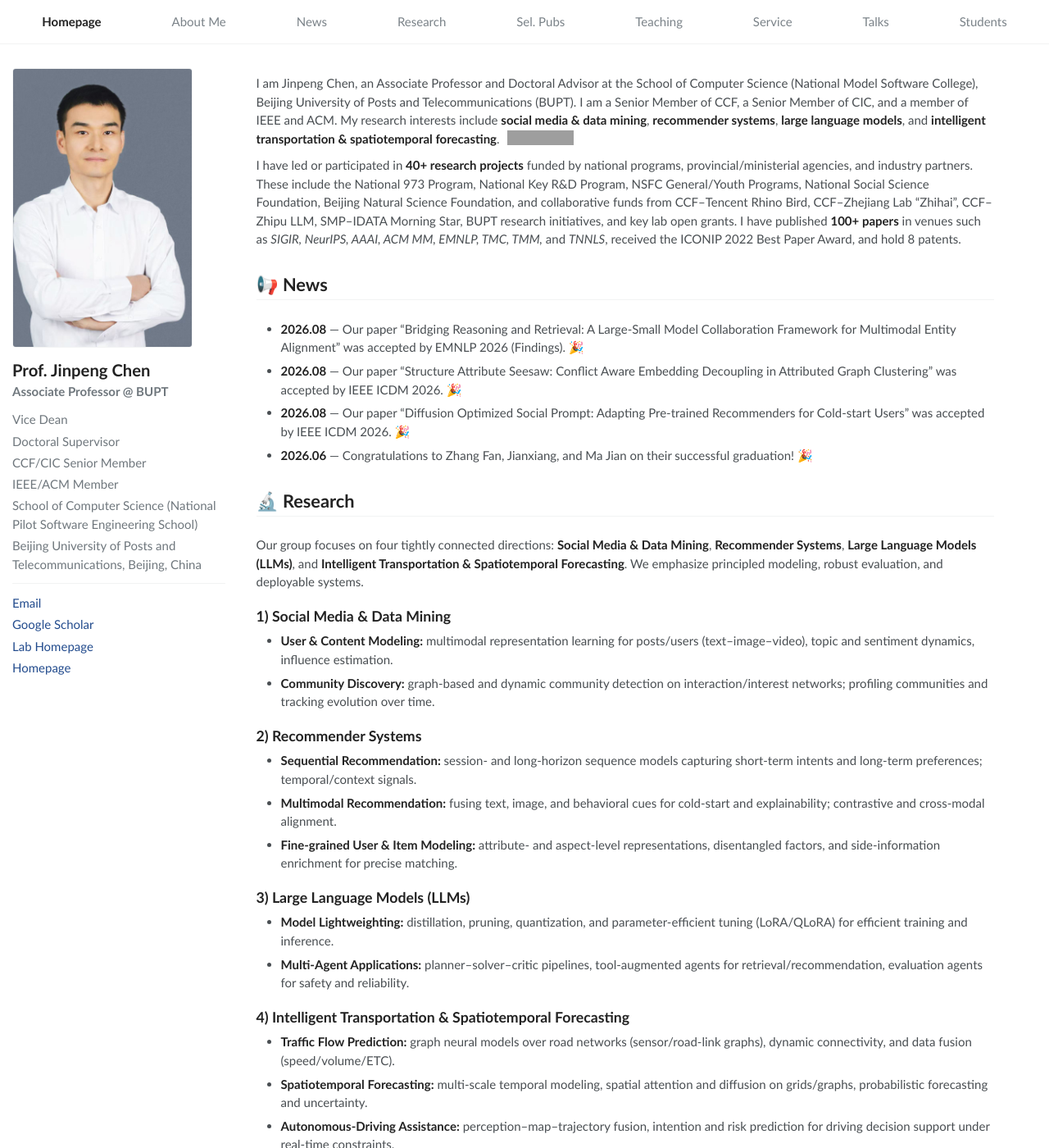
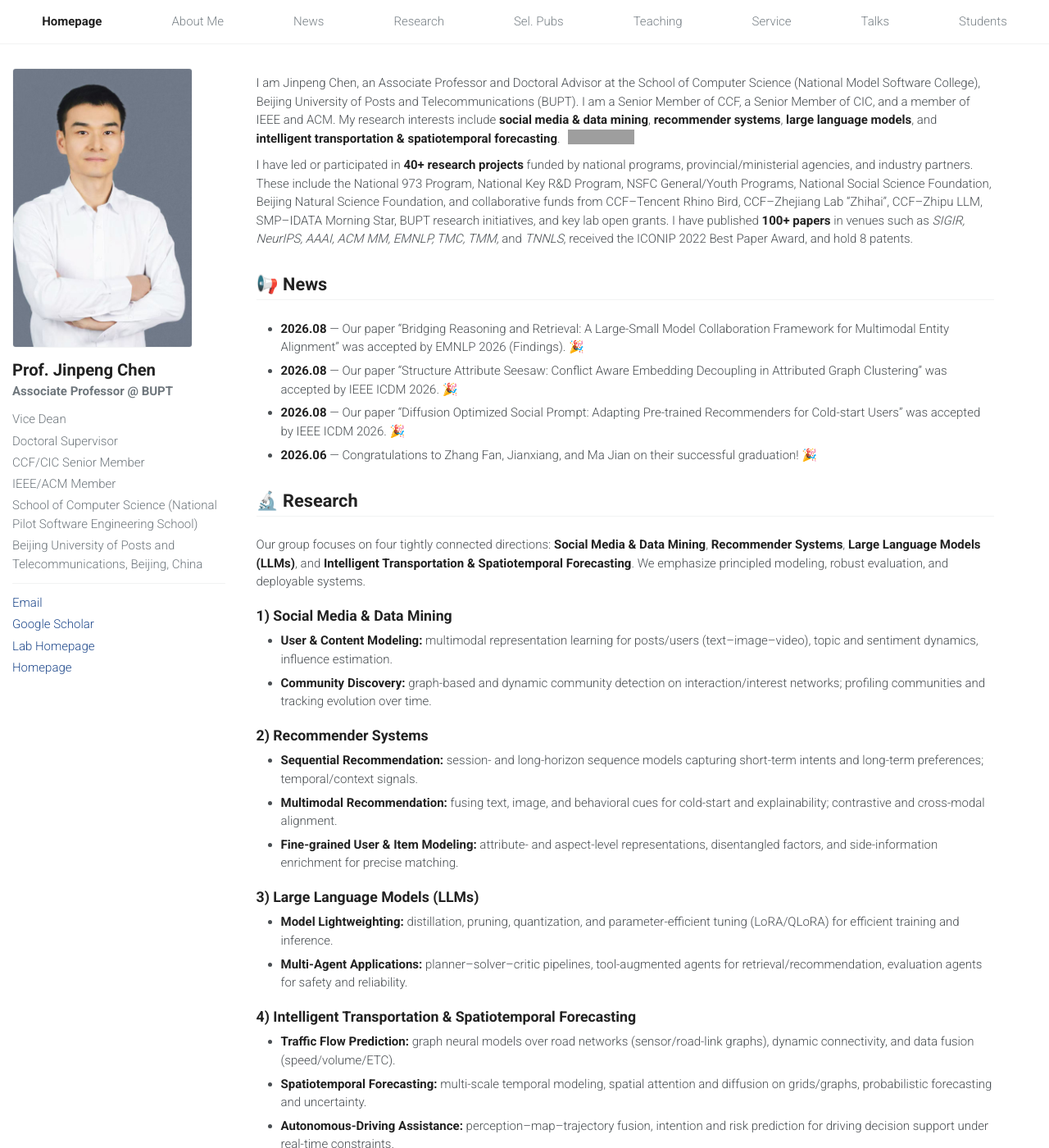
Before and after one commit to acdc-lab/jpchen, a Jekyll site: the page built from index.markdown, in a window 1280 px wide and 1400 px high. Shown: the whole window at 82% size. Built offline with Jekyll 4.4.1, drawn with Linux system fonts in a browser that asks for light colours; grey boxes are pictures that could not be loaded.

Commit message:
Switch fonts to Roboto (300 body / 700 headings), drop unused Inter and JetBrains Mono
Co-Authored-By: Claude <noreply@anthropic.com>

```diff
--- a/_layouts/default.html
+++ b/_layouts/default.html
@@ -5,9 +5,9 @@
   <meta name="viewport" content="width=device-width, initial-scale=1">
   <title>{% if page.title %}{{ page.title }} — {% endif %}{{ site.title }}</title>
   <meta name="description" content="{{ site.tagline }}">
-  <link rel="stylesheet" href="{{ "/assets/css/main.css" | relative_url }}?v=20260610-nav-flex">
+  <link rel="stylesheet" href="{{ "/assets/css/main.css" | relative_url }}?v=20260909-roboto">
   <link rel="preconnect" href="https://fonts.googleapis.com">
-  <link href="https://fonts.googleapis.com/css2?family=Inter:wght@300;400;600;800&family=JetBrains+Mono:wght@400;700&display=swap" rel="stylesheet">
+  <link href="https://fonts.googleapis.com/css2?family=Roboto:wght@300;400;500;700&display=swap" rel="stylesheet">
   <link rel="icon" href="{{ "/assets/img/favicon.svg" | relative_url }}">
 </head>
 <body class="theme-auto">
--- a/assets/css/main.css
+++ b/assets/css/main.css
@@ -28,7 +28,8 @@ body{
   margin:0;
   color:var(--text);
   background:var(--bg);
-  font-family:"Trebuchet MS",Helvetica,Arial,sans-serif;
+  font-family:"Roboto",-apple-system,BlinkMacSystemFont,"Helvetica Neue",Arial,sans-serif;
+  font-weight:300;
   line-height:1.5;
 }
 ::selection{color:#fff;background:#000}
@@ -40,7 +41,7 @@ ul,ol{margin:.5em 0 .9em;padding-left:2em}
 li{margin-bottom:.42em}
 h1,h2,h3,h4{
   color:var(--heading);
-  font-family:"Trebuchet MS",Helvetica,Arial,sans-serif;
+  font-family:"Roboto",-apple-system,BlinkMacSystemFont,"Helvetica Neue",Arial,sans-serif;
   font-weight:700;
   line-height:1.2;
 }
```
